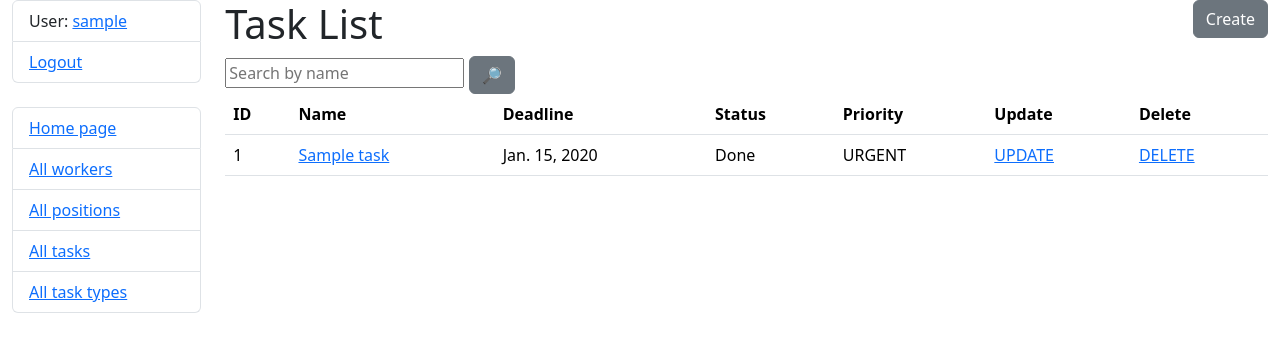
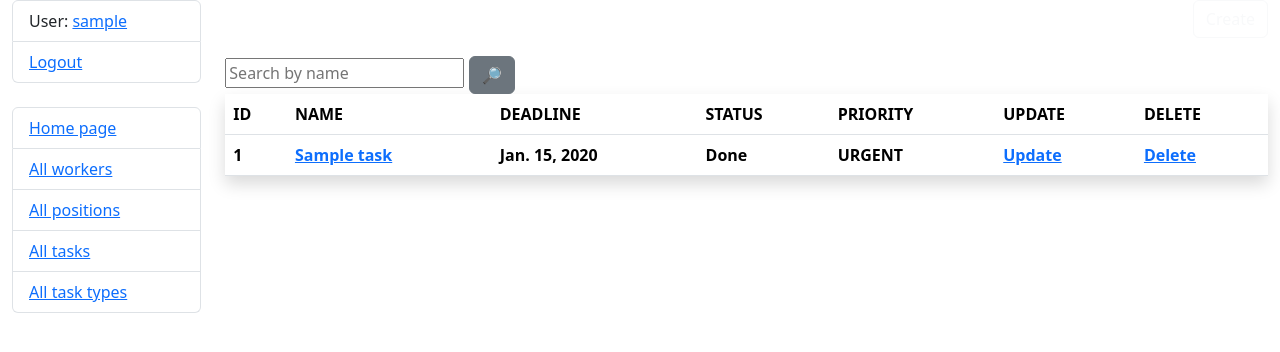
Before and after one commit to Paul-Starodub/IT-Company-Task-Manager, a Django app: page /tasks/ in a window 1280 px wide. Shown: the top 352 px of the page. Run offline with Django 4.2, Linux system fonts and the light colour scheme; a user stored in the database is signed in; tables that the repository leaves empty hold one stand-in row (values such as "Sample post").

Commit message:
Updated task_list.html

```diff
--- a/templates/company/task_list.html
+++ b/templates/company/task_list.html
@@ -1,24 +1,24 @@
 {% extends "base.html" %}
 
 {% block content %}
-  <h1>
+  <h1 class="text-white">
     Task List
-    <a style="float: right" class="btn btn-secondary" href="{% url 'company:task-create' %}">Create</a>
+    <a style="float: right" class="btn btn-outline-light" href="{% url 'company:task-create' %}">Create</a>
   </h1>
   <form action="" method="get" class="form-inline">
     {{ search_form.name }}
     <input class="btn btn-secondary" type="submit" value="🔎">
   </form>
   {% if task_list %}
-    <table class="table">
-      <tr>
+    <table class="table shadow text-white fw-bold">
+      <tr class="text-white-50">
         <th>ID</th>
-        <th>Name</th>
-        <th>Deadline</th>
-        <th>Status</th>
-        <th>Priority</th>
-        <th>Update</th>
-        <th>Delete</th>
+        <th>NAME</th>
+        <th>DEADLINE</th>
+        <th>STATUS</th>
+        <th>PRIORITY</th>
+        <th>UPDATE</th>
+        <th>DELETE</th>
       </tr>
       {% for task in task_list %}
         <tr>
@@ -35,10 +35,10 @@
             {{ task.get_priority_display }}
           </td>
           <td>
-            <a href="{% url 'company:task-update' pk=task.pk %}">UPDATE</a>
+            <a class="fw-bold" href="{% url 'company:task-update' pk=task.pk %}">Update</a>
           </td>
           <td>
-            <a href="{% url 'company:task-delete' pk=task.pk %}">DELETE</a>
+            <a class="fw-bold" href="{% url 'company:task-delete' pk=task.pk %}">Delete</a>
           </td>
         </tr>
       {% endfor %}
```
